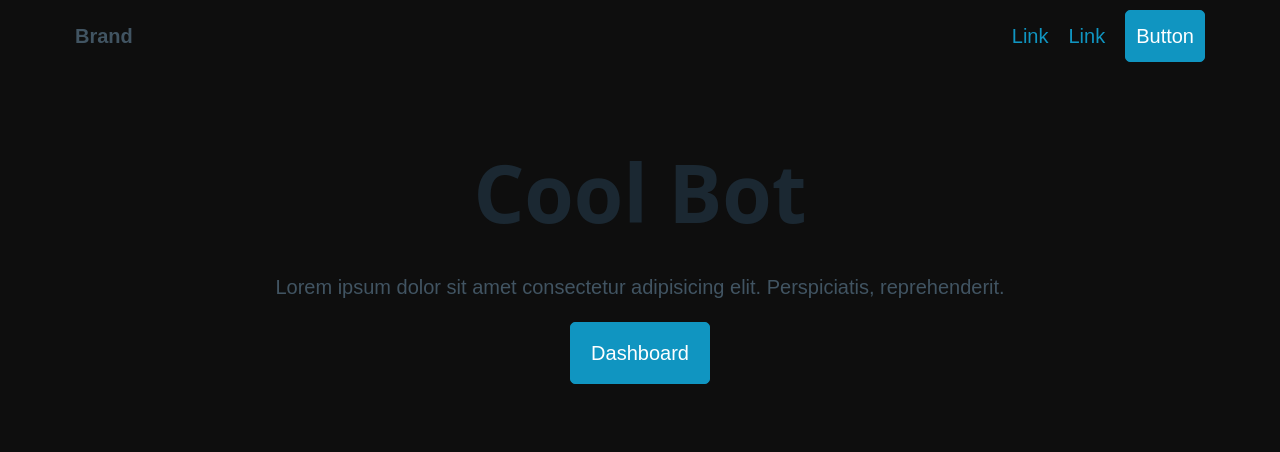
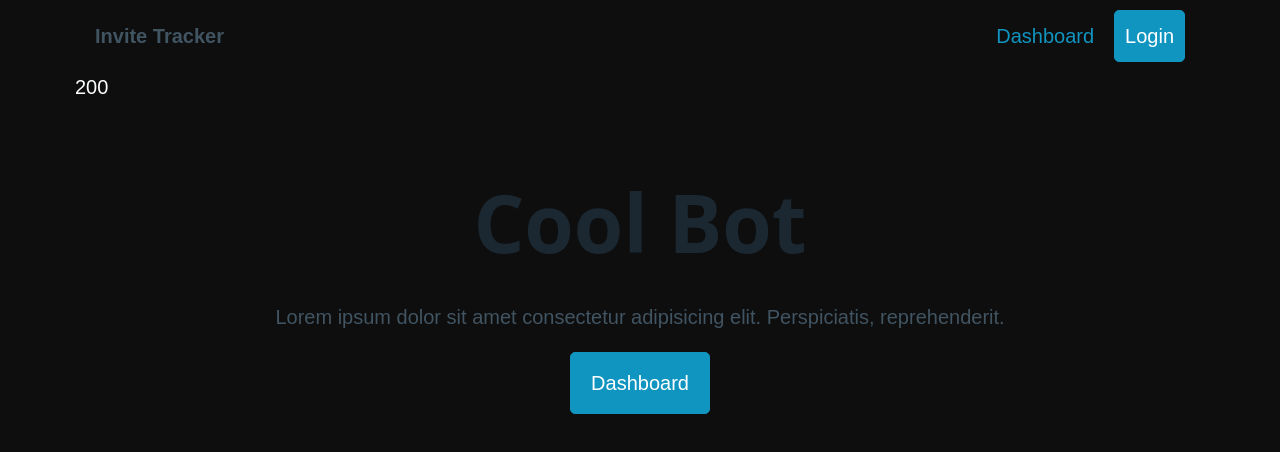
Before and after one commit to Syncxv/invite-tracker, a SvelteKit app in the folder ui/: page / in a window 1280 px wide. Shown: the top 452 px of the page. Built offline with nearby package versions, Linux system fonts and the light colour scheme; a web font is replaced by a local one.

Commit message:
hmmm idk how stores work

```diff
--- a/ui/package.json
+++ b/ui/package.json
@@ -34,6 +34,7 @@
 	"type": "module",
 	"dependencies": {
 		"@picocss/pico": "^1.5.6",
+		"discord-api-types": "^0.37.24",
 		"sass": "^1.57.1"
 	}
 }
--- a/ui/src/components/Navbar.svelte
+++ b/ui/src/components/Navbar.svelte
@@ -1,16 +1,21 @@
+<script lang="ts">
+  import {user} from '../stores/user'
+
+</script>
+
 <nav class="container">
+
     <ul>
-      <li><strong>Brand</strong></li>
+      <li><strong>Invite Tracker</strong></li>
     </ul>
     <ul>
-      <li><a href="/">Link</a></li>
-      <li><a href="/">Link</a></li>
-      <li><a href="/" role="button">Button</a></li>
+      <li><a href="/">Dashboard</a></li>
+      {#if $user == null}  <li><a href="/api/discord/auth" role="button">Login</a></li> {:else} <div>{$user.username}</div> {/if}
     </ul>
   </nav>
 
 <style lang="scss">
-    /* nav {
+    nav {
         padding-inline: var(--spacing);
-    } */
+    }
 </style>
--- /dev/null
+++ b/ui/src/hooks.server.ts
@@ -0,0 +1,39 @@
+import type { Handle } from '@sveltejs/kit';
+import type { APIUser } from 'discord-api-types/v10';
+
+import { DISCORD_API_URL } from '$lib/discord/req';
+
+import { user as storeUser } from './stores/user';
+
+export const handle: Handle = async ({ event, resolve }) => {
+	// get cookies from browser
+	const accessToken = event.cookies.get('access_token');
+
+	console.log('HANDLE');
+
+	if (!accessToken) {
+		// if there is no session load page as normal
+		return await resolve(event);
+	}
+
+	// find the user based on the session
+	console.log('setting discord user via access token..');
+	const request = await fetch(`${DISCORD_API_URL}/users/@me`, {
+		headers: { Authorization: `Bearer ${event.cookies.get('access_token')}` }
+	});
+
+	// returns a discord user if JWT was valid
+	const response: APIUser = await request.json();
+
+	if (response.id) {
+		storeUser.set(response);
+	}
+
+	// if `user` exists set `events.local`
+	// if (user) {
+	//   event.locals.user = user
+	// }
+
+	// load page as normal
+	return await resolve(event);
+};
--- /dev/null
+++ b/ui/src/lib/discord/req.ts
@@ -0,0 +1,4 @@
+export const DISCORD_API_URL = 'https://discord.com/api/v9';
+export const req = async (path: string, props: RequestInit) => {
+	return await await fetch(`${DISCORD_API_URL}${path}`, { ...props });
+};
--- a/ui/src/routes/+page.svelte
+++ b/ui/src/routes/+page.svelte
@@ -1,6 +1,6 @@
 <script>
 import Navbar from "../components/Navbar.svelte";
-
+import {page} from '$app/stores'
 </script>
 
 <svelte:head>
@@ -9,6 +9,7 @@ import Navbar from "../components/Navbar.svelte";
 
 <Navbar />
 <main class="container">
+    <div>{$page.status}</div>
     <header>
         <div class="container">
             <h1 class="heading">Cool Bot</h1>
--- /dev/null
+++ b/ui/src/stores/user.ts
@@ -0,0 +1,5 @@
+import { writable } from 'svelte/store';
+
+import type { APIUser } from 'discord-api-types/v10';
+
+export const user = writable<APIUser | null>(null);
```
Also changed, not shown: 1 other file (tests, documents, lock files or other folders).
